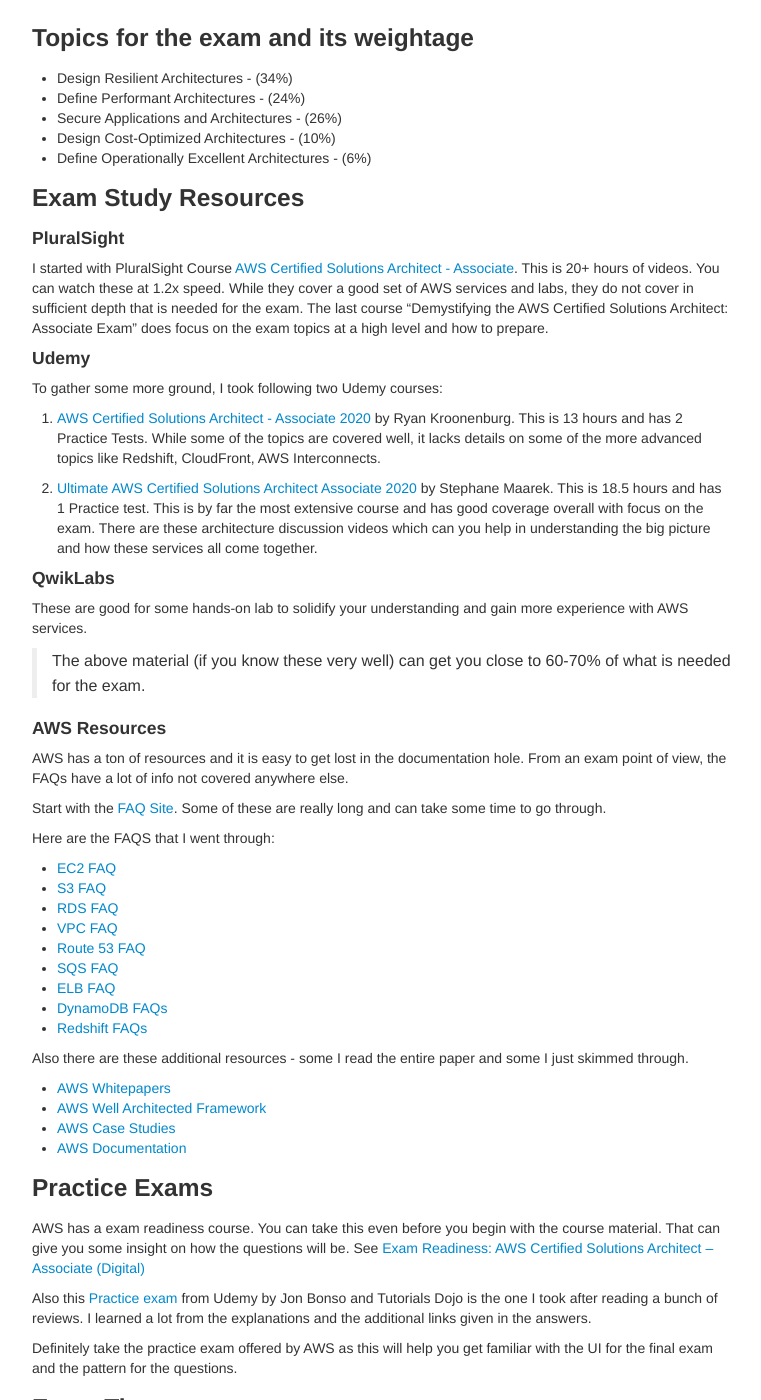
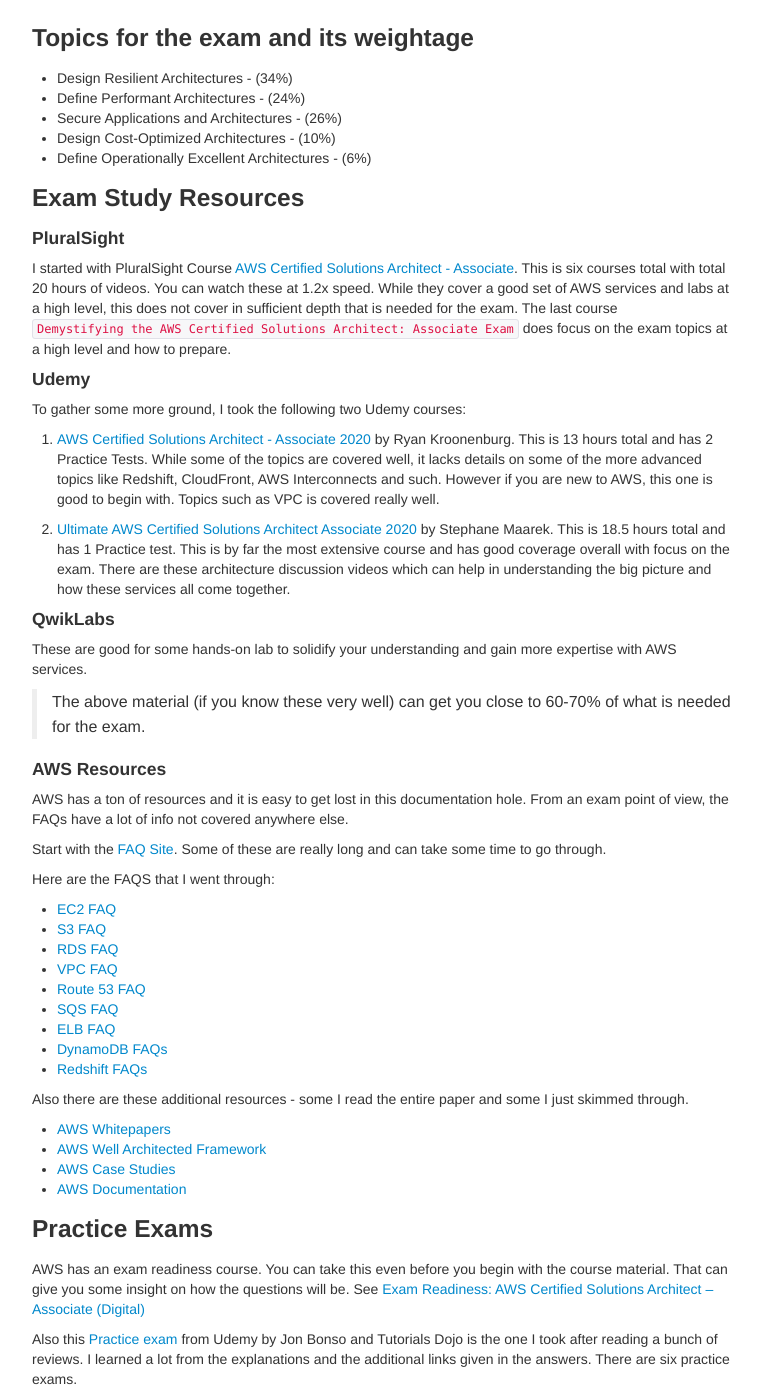
Before and after one commit to rahulsh1/rahulsh1.github.com, a Jekyll site: the page built from _posts/2020-01-09-AWS-Certified-Solution-Architect-Associate.md, in a window 1280 px wide and 1400 px high, scrolled down 499 px. Shown: the whole window, without its empty margins (258-1019 px from the left). Built offline with Jekyll 4.4.1, drawn with Linux system fonts in a browser that asks for light colours; emoji names are drawn with the system emoji font; comment, search, counter and statistics services are not loaded; some of the changed text lies outside the part shown.

Commit message:
aws sa exam updates

```diff
--- a/_posts/2020-01-09-AWS-Certified-Solution-Architect-Associate.md
+++ b/_posts/2020-01-09-AWS-Certified-Solution-Architect-Associate.md
@@ -32,25 +32,25 @@ Note that a new version of the AWS Certified Solutions Architect - Associate exa
 ### Exam Study Resources
 
 #### PluralSight
-I started with PluralSight Course [AWS Certified Solutions Architect - Associate](https://app.pluralsight.com/paths/certificate/aws-certified-solutions-architect-associate). This is 20+ hours of videos. You can watch these at 1.2x speed.
-While they cover a good set of AWS services and labs, they do not cover in sufficient depth that is needed for the exam.
-The last course "Demystifying the AWS Certified Solutions Architect: Associate Exam" does focus on the exam topics at a high level and how to prepare.
+I started with PluralSight Course [AWS Certified Solutions Architect - Associate](https://app.pluralsight.com/paths/certificate/aws-certified-solutions-architect-associate). This is six courses total with total 20 hours of videos. You can watch these at 1.2x speed.
+While they cover a good set of AWS services and labs at a high level, this does not cover in sufficient depth that is needed for the exam.
+The last course `Demystifying the AWS Certified Solutions Architect: Associate Exam` does focus on the exam topics at a high level and how to prepare.
 
 #### Udemy
-To gather some more ground, I took following two Udemy courses:
+To gather some more ground, I took the following two Udemy courses:
 1. [AWS Certified Solutions Architect - Associate 2020](https://www.udemy.com/course/aws-certified-solutions-architect-associate/) by  Ryan Kroonenburg.
-  This is 13 hours and has 2 Practice Tests. While some of the topics are covered well, it lacks details on some of the more advanced topics like Redshift, CloudFront, AWS Interconnects.
+  This is 13 hours total and has 2 Practice Tests. While some of the topics are covered well, it lacks details on some of the more advanced topics like Redshift, CloudFront, AWS Interconnects and such. However if you are new to AWS, this one is good to begin with. Topics such as VPC is covered really well.
 
 2. [Ultimate AWS Certified Solutions Architect Associate 2020](https://www.udemy.com/course/aws-certified-solutions-architect-associate-saa-c01/) by Stephane Maarek.
-  This is 18.5 hours and has 1 Practice test. This is by far the most extensive course and has good coverage overall with focus on the exam. There are these architecture discussion videos which can you help in understanding the big picture and how these services all come together.
+  This is 18.5 hours total and has 1 Practice test. This is by far the most extensive course and has good coverage overall with focus on the exam. There are these architecture discussion videos which can help in understanding the big picture and how these services all come together.
 
 #### QwikLabs
-These are good for some hands-on lab to solidify your understanding and gain more experience with AWS services.
+These are good for some hands-on lab to solidify your understanding and gain more expertise with AWS services.
 
 > The above material (if you know these very well) can get you close to 60-70% of what is needed for the exam.
 
 #### AWS Resources
-AWS has a ton of resources and it is easy to get lost in the documentation hole. From an exam point of view, the FAQs have a lot of info not covered anywhere else.
+AWS has a ton of resources and it is easy to get lost in this documentation hole. From an exam point of view, the FAQs have a lot of info not covered anywhere else.
 
 Start with the [FAQ Site](https://aws.amazon.com/faqs/). Some of these are really long and can take some time to go through.
 
@@ -73,16 +73,16 @@ Also there are these additional resources - some I read the entire paper and som
 
 ### Practice Exams
 
-AWS has a exam readiness course. You can take this even before you begin with the course material. That can give you some insight on how the questions will be.
+AWS has an exam readiness course. You can take this even before you begin with the course material. That can give you some insight on how the questions will be.
 See [Exam Readiness: AWS Certified Solutions Architect – Associate (Digital)](https://www.aws.training/Details/Curriculum?id=20685)
 
-Also this [Practice exam](https://www.udemy.com/course/aws-certified-solutions-architect-associate-amazon-practice-exams/) from Udemy by Jon Bonso and Tutorials Dojo is the one I took after reading a bunch of reviews. I learned a lot from the explanations and the additional links given in the answers.
+Also this [Practice exam](https://www.udemy.com/course/aws-certified-solutions-architect-associate-amazon-practice-exams/) from Udemy by Jon Bonso and Tutorials Dojo is the one I took after reading a bunch of reviews. I learned a lot from the explanations and the additional links given in the answers. There are six practice exams.
 
-Definitely take the practice exam offered by AWS as this will help you get familiar with the UI for the final exam and the pattern for the questions.
+Also definitely take the practice exam offered by AWS (cost $20) as this will help you get familiar with the UI for the final exam and the pattern for the questions.
 
 ### Exam Tips
 Some tips that may help you crack the exam:
-- Read the Questions carefully for what is being asked. Some focus on scalability, availablity, cost and some others.
+- Read the Questions carefully for what is being asked. Your answer may vary depending on whether the focus is scalability, availablity, cost, minimal change or something else.
 - Read all the answers even if you think you got the right one
 - Eliminate the ones which are wrong answers first
 - If unsure, pick answers from what you know
@@ -99,5 +99,7 @@ While the exam focuses on your ability to pick the correct solution as an archit
 - Is there a newer simpler solution to handle this?
 
 You should be able to understand all the AWS services covered and be able to reason why one solution is good over another.
+Planning is the key to the exam as there are a lot of topics to cover along with things you need to revise before the exam.
+Be well rested. Just mark the questions if you do not know the answer but do take a guess.
 
 Till then... :metal:
```
